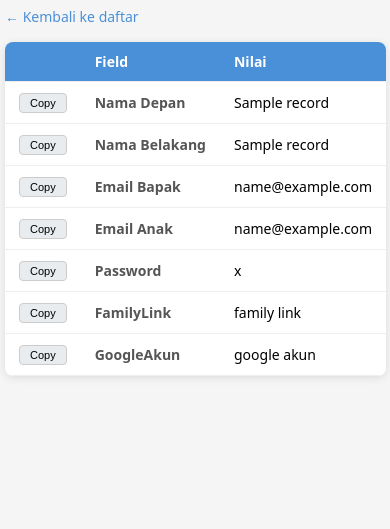
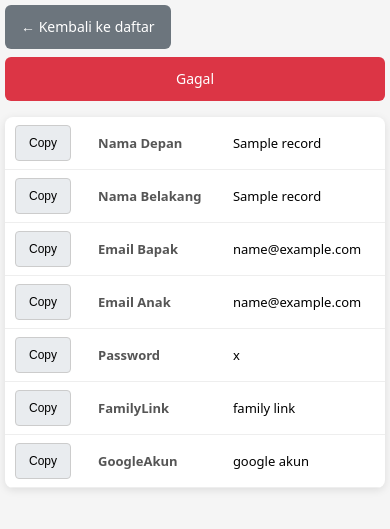
Before and after one commit to zmutclik/gema-il, a FastAPI app: a page that uses templates/antrian.html in a window 390 px wide. Shown: the top 529 px of the page. Run offline with FastAPI, Linux system fonts and the light colour scheme; tables that the repository leaves empty hold one stand-in row (values such as "Sample post").

Commit message:
mobile friendly

```diff
--- a/templates/antrian.html
+++ b/templates/antrian.html
@@ -14,7 +14,7 @@
     body {
       font-family: system-ui, sans-serif;
       background: #f5f5f5;
-      padding: 24px;
+      padding: 16px;
     }
 
     .container {
@@ -36,16 +36,89 @@
 
     .back {
       display: inline-block;
-      margin-bottom: 16px;
+      margin-bottom: 12px;
       color: #4a90d9;
       text-decoration: none;
       font-size: 14px;
+      padding: 6px 0;
+      min-height: 44px;
+      line-height: 32px;
     }
 
     .back:hover {
       text-decoration: underline;
     }
 
+    .btn-back {
+      padding: 10px 16px;
+      background: #6c757d;
+      color: #fff !important;
+      border-radius: 6px;
+      text-decoration: none !important;
+      min-height: 44px;
+      line-height: 24px;
+      margin-bottom: 0;
+    }
+
+    .btn-back:hover {
+      background: #545b62;
+      text-decoration: none !important;
+    }
+
+    .nav-bar {
+      display: flex;
+      align-items: center;
+      justify-content: space-between;
+      margin-bottom: 16px;
+      gap: 8px;
+      flex-wrap: wrap;
+    }
+
+    .action-btns {
+      display: flex;
+      gap: 8px;
+      flex-wrap: wrap;
+    }
+
+    .btn-gagal {
+      padding: 10px 16px;
+      font-size: 14px;
+      background: #dc3545;
+      color: #fff;
+      border: none;
+      border-radius: 6px;
+      cursor: pointer;
+      text-decoration: none;
+      display: inline-block;
+      min-height: 44px;
+      line-height: 24px;
+      text-align: center;
+    }
+
+    .btn-gagal:hover {
+      background: #b02a37;
+    }
+
+    .btn-lanjut {
+      padding: 10px 16px;
+      font-size: 14px;
+      background: #28a745;
+      color: #fff;
+      border: none;
+      border-radius: 6px;
+      cursor: pointer;
+      text-decoration: none;
+      display: inline-block;
+      min-height: 44px;
+      line-height: 24px;
+      text-align: center;
+    }
+
+    .btn-lanjut:hover {
+      background: #1e7e34;
+    }
+
+    /* Mobile card layout for table */
     table {
       width: 100%;
       border-collapse: collapse;
@@ -58,7 +131,7 @@
 
     th,
     td {
-      padding: 10px 14px;
+      padding: 8px 10px;
       text-align: left;
       border-bottom: 1px solid #eee;
       font-size: 14px;
@@ -77,13 +150,19 @@
       white-space: nowrap;
     }
 
+    td:nth-child(3) {
+      word-break: break-all;
+    }
+
     .cbtn {
-      padding: 3px 10px;
-      font-size: 11px;
+      padding: 6px 12px;
+      font-size: 12px;
       background: #e9ecef;
       border: 1px solid #ccc;
       border-radius: 4px;
       cursor: pointer;
+      min-height: 36px;
+      min-width: 56px;
     }
 
     .cbtn.ok {
@@ -94,39 +173,70 @@
     .toast {
       display: none;
       position: fixed;
-      bottom: 20px;
-      right: 20px;
+      bottom: 16px;
+      left: 50%;
+      transform: translateX(-50%);
       padding: 10px 18px;
       border-radius: 8px;
       background: #28a745;
       color: #fff;
       font-size: 14px;
       z-index: 999;
+      white-space: nowrap;
+    }
+
+    @media (max-width: 520px) {
+      body { padding: 10px; }
+
+      .nav-bar { flex-direction: column; align-items: flex-start; }
+
+      .action-btns { width: 100%; }
+
+      .btn-gagal, .btn-lanjut {
+        flex: 1;
+        text-align: center;
+      }
+
+      th, td {
+        padding: 8px 10px;
+        font-size: 13px;
+      }
+
+      td:nth-child(2) {
+        width: auto;
+        white-space: normal;
+      }
     }
   </style>
 </head>
 <body style="padding: 5px;">
   <div class="container">
-    <a class="back" href="/{{ username }}/">← Kembali ke daftar</a>
+    <div class="nav-bar">
+      <a class="back btn-back" href="/{{ username }}/">← Kembali ke daftar</a>
+      {% if not error and uid is defined %}
+      <div class="action-btns">
+        <a class="btn-gagal" href="/{{ username }}/status/gagal/{{ uid }}?redirect=html"
+           onclick="return confirm('Tandai sebagai Gagal?')">Gagal</a>
+        {% if current_status == 'entry' %}
+        <a class="btn-lanjut" href="/{{ username }}/status/verivikasi/{{ uid }}?redirect=html">Verivikasi →</a>
+        {% elif current_status == 'verivikasi' %}
+        <a class="btn-lanjut" href="/{{ username }}/status/sukses/{{ uid }}?redirect=html">Sukses →</a>
+        {% endif %}
+      </div>
+      {% endif %}
+    </div>
     {% if error %}
     <div style="background:#f8d7da;color:#721c24;padding:20px;border-radius:8px;margin-top:10px;">
       🚫 {{ error }}
     </div>
     {% else %}
     <table>
-      <thead>
-        <tr>
-          <th style="width:50px;"></th>
-          <th>Field</th>
-          <th>Nilai</th>
-        </tr>
-      </thead>
       <tbody>
         {% for i, label, val, fid in fields %}
         <tr>
-          <td><button class="cbtn" onclick="cp('{{ fid }}', this)">Copy</button></td>
-          <td>{{ label }}</td>
-          <td id="{{ fid }}">{{ val }}</td>
+          <td data-label=""><button class="cbtn" onclick="cp('{{ fid }}', this)">Copy</button></td>
+          <td data-label="Field">{{ label }}</td>
+          <td data-label="Nilai" id="{{ fid }}">{{ val }}</td>
         </tr>
         {% endfor %}
       </tbody>
```
Also changed, not shown: app/routes/data.py (+94 -4 lines), templates/generate.html (+17 -8 lines), templates/table.html (+79 -25 lines).
